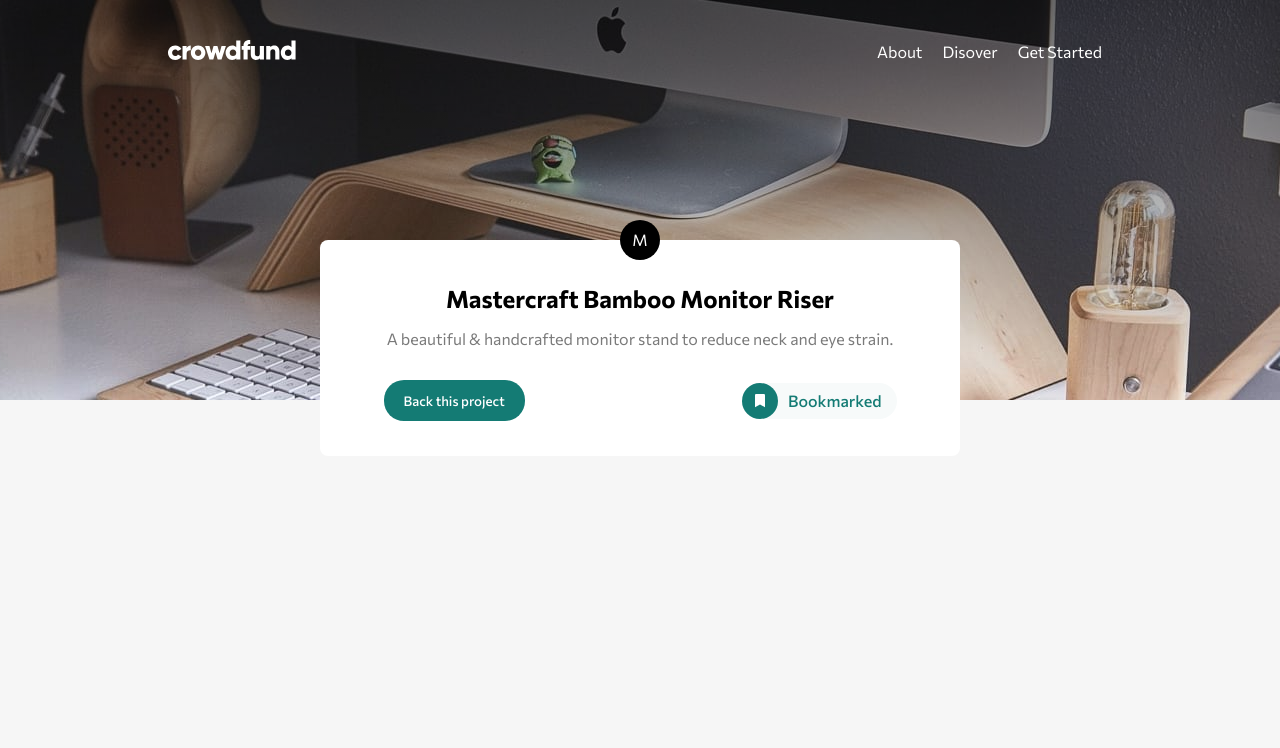
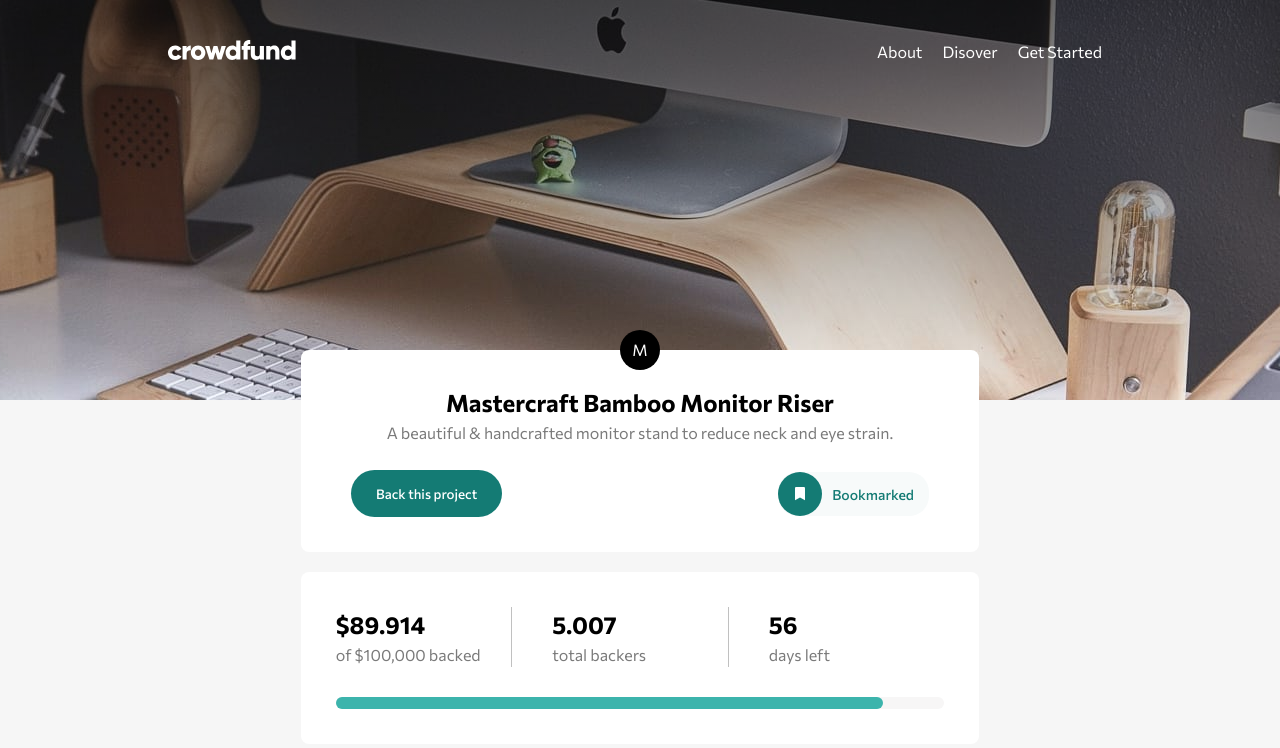
Before and after one commit to GutuGaluppo/crowdfunding_frontend_mentor, a React (Create React App) app: page / in a window 1280 px wide. Shown: the top 748 px of the page. Built offline with nearby package versions, Linux system fonts and the light colour scheme.

Commit message:
fixed some style issue

```diff
--- a/src/App.js
+++ b/src/App.js
@@ -1,5 +1,7 @@
+import AboutContainer from './AboutContainer.js/AboutContainer'
 import './index.css'
 import Navbar from './Navbar/Navbar'
+import PledgeContainer from './PledgeContainer/PledgeContainer'
 import SubHeader from './SubHeader/SubHeader'
 
 function App() {
@@ -8,6 +10,8 @@ function App() {
 			<Navbar />
 			<main>
 				<SubHeader />
+				<PledgeContainer />
+				<AboutContainer />
 			</main>
 		</>
 	);
--- a/src/SubHeader/SubHeader.js
+++ b/src/SubHeader/SubHeader.js
@@ -6,7 +6,7 @@ import { FontAwesomeIcon } from "@fortawesome/react-fontawesome";
 
 const SubHeader = () => {
 	return (
-		<div className="sub-header">
+		<section className="sub-header">
 			<div className="master-logo">
 				<span>
 					M
@@ -23,7 +23,7 @@ const SubHeader = () => {
 					<span>Bookmarked</span>
 				</div>
 			</div>
-		</div>
+		</section>
 	)
 }
 
--- a/src/SubHeader/subHeader-style.css
+++ b/src/SubHeader/subHeader-style.css
@@ -1,18 +1,10 @@
 .sub-header {
-	position: absolute;
-	top: 30%;
+	position: relative;
 	display: flex;
 	flex-direction: column;
 	justify-content: center;
 	align-items: center;
-	margin: auto;
-	padding: 35px;
-	background-color: #fff;
-	border-radius: 8px;
-	z-index: 1000;
-	line-height: 2;
-	width: 50%;
-	min-width: 375px;
+	margin: -50px auto 0;
 }
 
 .master-logo {
@@ -39,7 +31,7 @@ p {
 	justify-content: space-between;
 	align-items: center;
 	margin: 25px auto 0;
-	width: 90%;
+	width: 95%;
 }
 
 .btn-back-project {
@@ -47,7 +39,7 @@ p {
 }
 
 .bookmark-container {
-	height: 36px;
+	height: 44px;
 	background-color: #f7fafa;
 	border-radius: 20px;
 	padding-right: 15px;
@@ -57,8 +49,8 @@ p {
 	color: #fff;
 	padding: 0;
 	margin-right: 10px;
-	height: 36px;
-	width: 36px;
+	height: 44px;
+	width: 44px;
 	background-color: var(--darkCyan);
 	border-radius: 50%;
 }
@@ -66,4 +58,5 @@ p {
 .btn-bookmark + span {
 	color: var(--darkCyan);
 	font-weight: 500;
+	font-size: 14px;
 }
--- a/src/index.css
+++ b/src/index.css
@@ -21,16 +21,26 @@ body {
 
 main {
 	display: flex;
-	justify-content: center;
-	align-items: center;
+	flex-direction: column;
 	background-color: #f6f6f6;
-	height: 100vh;
+	padding-bottom: 100px;
+}
+
+section{
+	padding: 35px;
+	background-color: #fff;
+	border-radius: 8px;
+	z-index: 1000;
+	line-height: 1.5;
+	width: 53%;
+	min-width: 375px;
 }
 
 button {
 	color: #fff;
-	padding: 12px 20px;
+	padding: 15px 25px;
 	border: none;
-	border-radius: 20px;
+	border-radius: 25px;
 	font-weight: 500;
+	cursor: pointer;
 }
```
